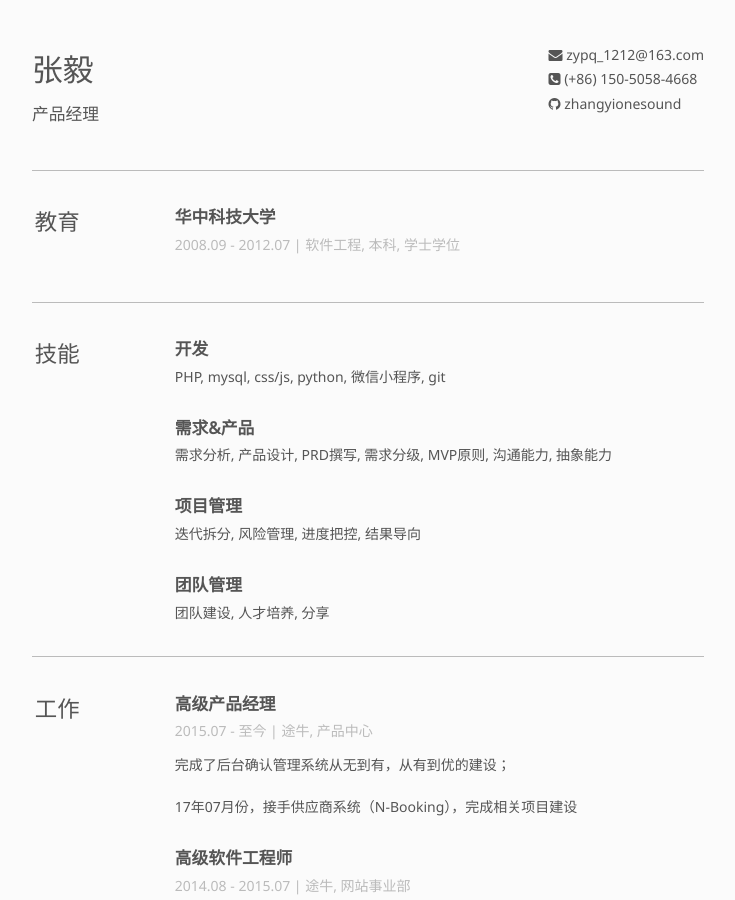
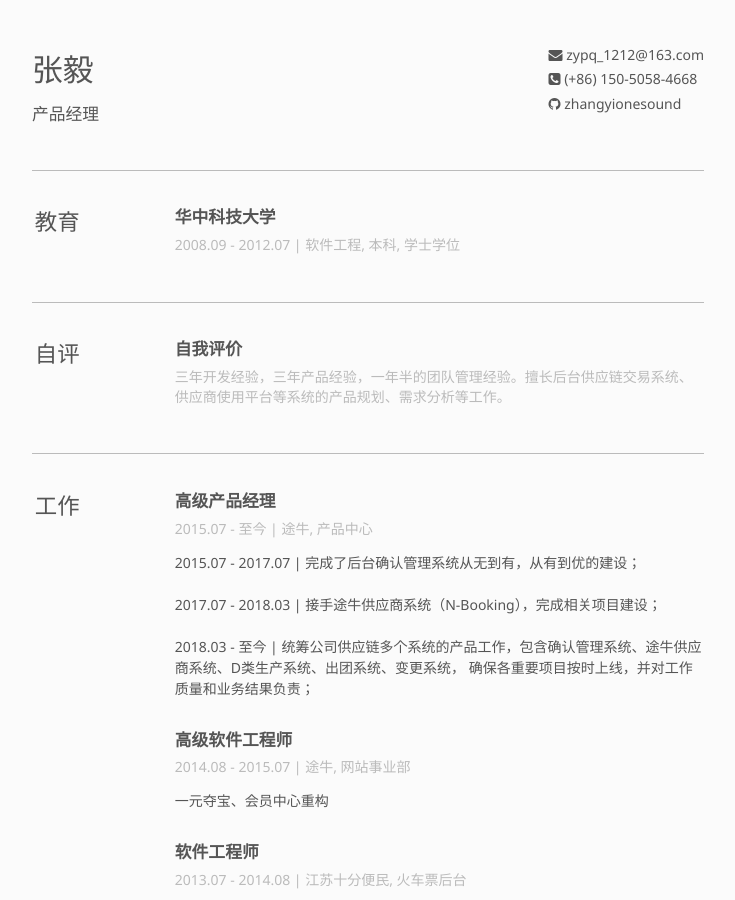
Before and after one commit to zhangyionesound/jekyll_demo, a Jekyll site: the page built from _posts/2018-02-28-jianli.html, in a window 1280 px wide and 900 px high. Shown: the whole window, without its empty margins (272-1007 px from the left). Built offline with Jekyll 4.4.1, drawn with Linux system fonts in a browser that asks for light colours; some of the changed text lies outside the part shown.

Commit message:
newdiary

```diff
--- a/_posts/2018-02-28-jianli.html
+++ b/_posts/2018-02-28-jianli.html
@@ -59,46 +59,20 @@ title: 简历
                 </div>
             </section>
 
+
+
             <section id="skills">
                 <div class="section-title">
-                    技能
+                    自评
                 </div>
                 <div class="section-content">
 
                     <div class="block">
                         <div class="block-title">
-                            开发
+                            自我评价
                         </div>
-                        <div class="block-content">
-                            PHP, mysql, css/js, python, 微信小程序, git
-                        </div>
-                    </div>
-
-                    <div class="block">
-
-                        <div class="block-title">
-                            需求&产品
-                        </div>
-                        <div class="block-content">
-                            需求分析, 产品设计, PRD撰写, 需求分级, MVP原则, 沟通能力, 抽象能力
-                        </div>
-                    </div>
-
-                    <div class="block">
-                        <div class="block-title">
-                            项目管理
-                        </div>
-                        <div class="block-content">
-                            迭代拆分, 风险管理, 进度把控, 结果导向
-                        </div>
-                    </div>
-
-                    <div class="block">
-                        <div class="block-title">
-                            团队管理
-                        </div>
-                        <div class="block-content">
-                            团队建设, 人才培养, 分享
+                        <div class="block-subtitle">
+                            三年开发经验，三年产品经验，一年半的团队管理经验。擅长后台供应链交易系统、供应商使用平台等系统的产品规划、需求分析等工作。
                         </div>
                     </div>
 
@@ -119,7 +93,12 @@ title: 简历
                             2015.07 - 至今 | 途牛, 产品中心
                         </div>
                         <div class="block-content">
-                            <div> 完成了后台确认管理系统从无到有，从有到优的建设； </div> <br> <div> 17年07月份，接手供应商系统（N-Booking），完成相关项目建设</div>
+                            <div>2015.07 - 2017.07 | 完成了后台确认管理系统从无到有，从有到优的建设； </div>
+                            <br>
+                            <div>2017.07 - 2018.03 |  接手途牛供应商系统（N-Booking），完成相关项目建设； </div>
+                            <br>
+                            <div>2018.03 - 至今 |  统筹公司供应链多个系统的产品工作，包含确认管理系统、途牛供应商系统、D类生产系统、出团系统、变更系统，
+                                确保各重要项目按时上线，并对工作质量和业务结果负责； </div>
 
                         </div>
                     </div>
@@ -250,6 +229,52 @@ title: 简历
                 </div>
             </section>
 
+            <section id="skills">
+                <div class="section-title">
+                    技能
+                </div>
+                <div class="section-content">
+
+                    <div class="block">
+                        <div class="block-title">
+                            开发
+                        </div>
+                        <div class="block-content">
+                            PHP, mysql, css/js, python, 微信小程序, git
+                        </div>
+                    </div>
+
+                    <div class="block">
+
+                        <div class="block-title">
+                            需求&产品
+                        </div>
+                        <div class="block-content">
+                            需求分析, 产品设计, PRD撰写, 需求分级, MVP原则, 沟通能力, 抽象能力
+                        </div>
+                    </div>
+
+                    <div class="block">
+                        <div class="block-title">
+                            项目管理
+                        </div>
+                        <div class="block-content">
+                            迭代拆分, 风险管理, 进度把控, 结果导向
+                        </div>
+                    </div>
+
+                    <div class="block">
+                        <div class="block-title">
+                            团队管理
+                        </div>
+                        <div class="block-content">
+                            团队建设, 人才培养, 分享
+                        </div>
+                    </div>
+
+                </div>
+            </section>
+
         </div>
 
         <footer>
```
